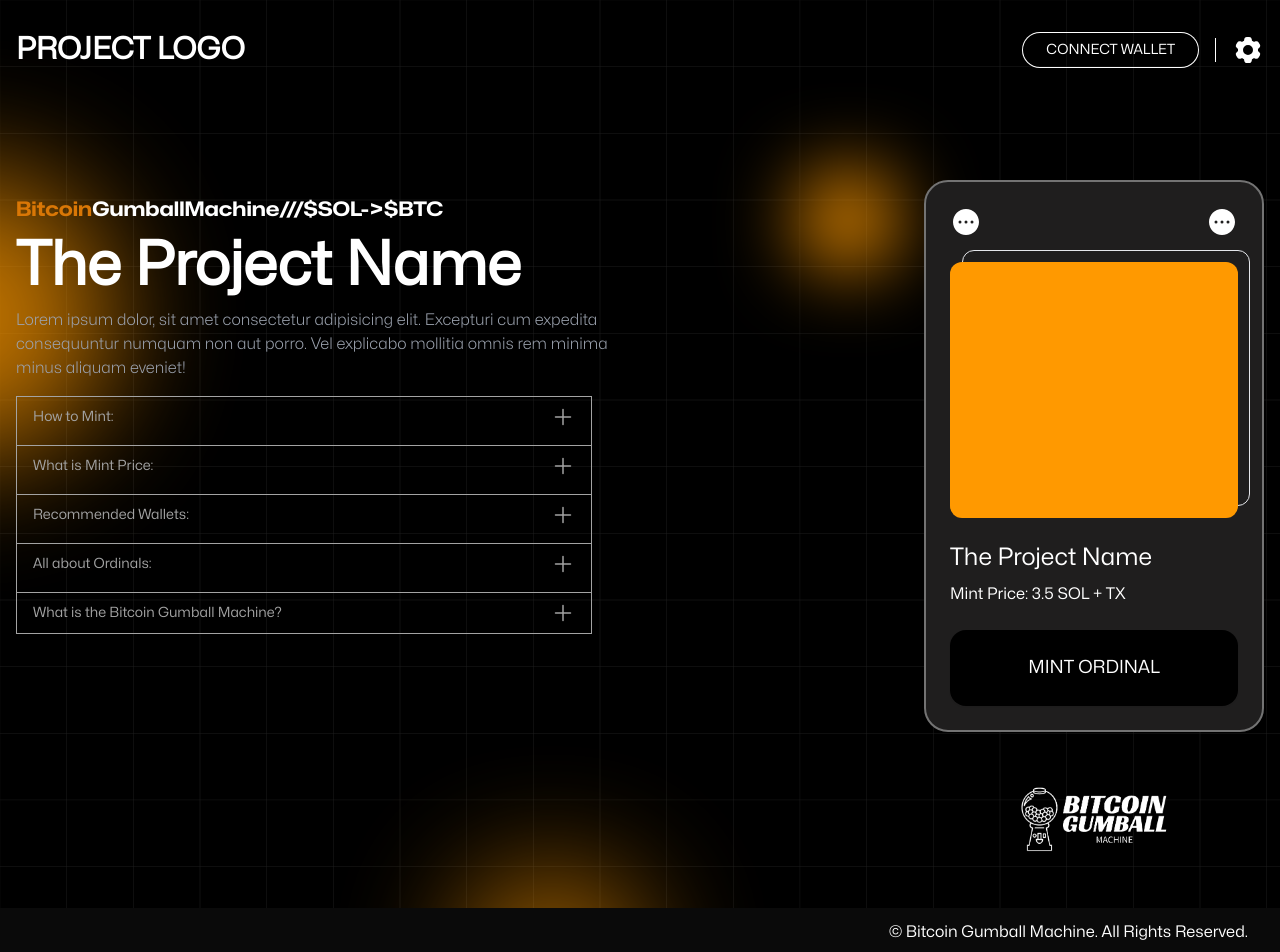
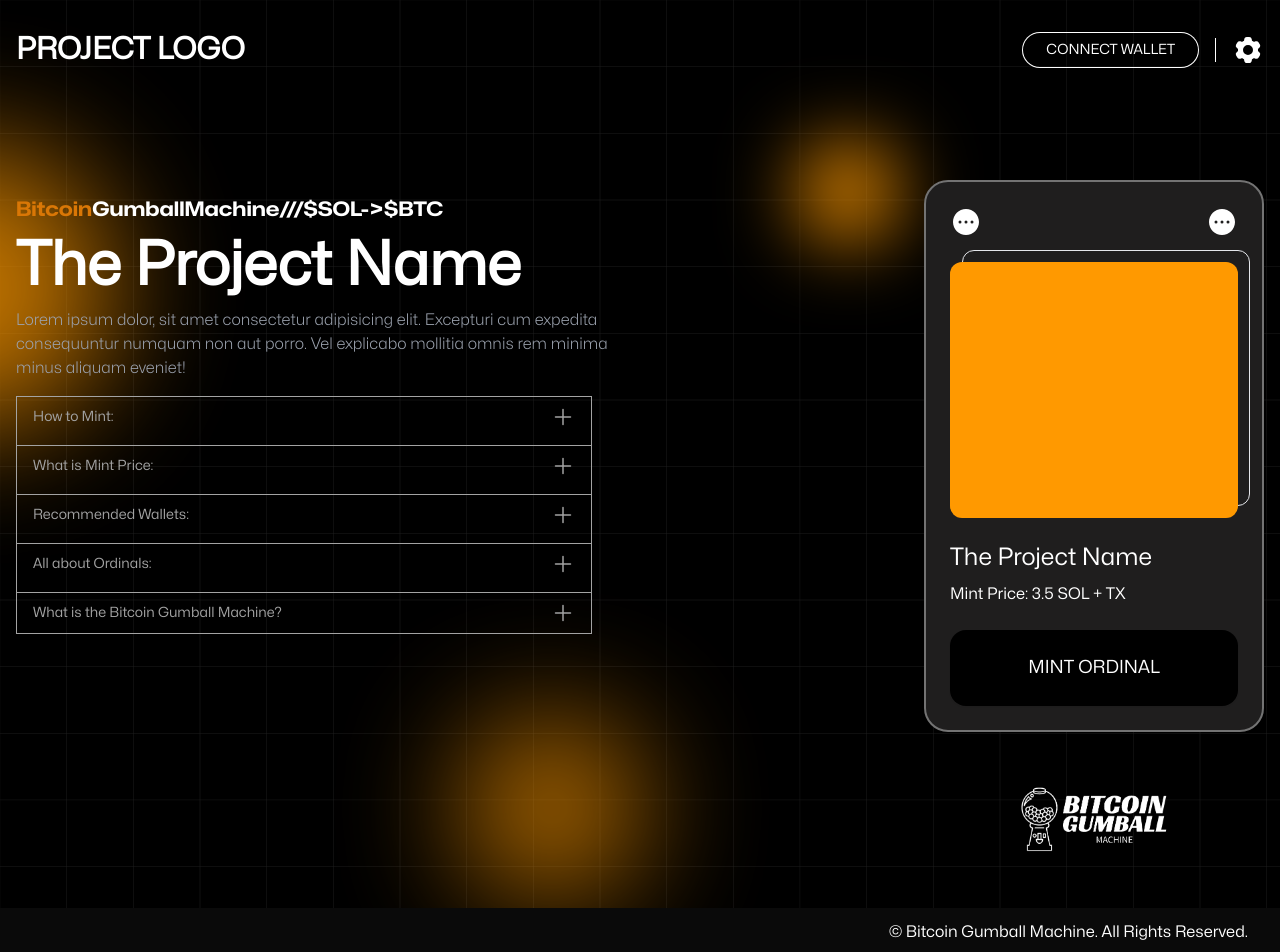
Before and after one commit to AlexMNet/bitcoin-gumball2, a React (Vite) app: page / in a window 1280 px wide. Shown: the top 952 px of the page. Built offline with nearby package versions, Linux system fonts and the light colour scheme.

Commit message:
add bg to html element, position fixed blobs

```diff
--- a/src/components/Accordion.tsx
+++ b/src/components/Accordion.tsx
@@ -3,7 +3,7 @@
 
 const Accordion = () => {
   return (
-    <div className="font-mona w-full max-w-xl border border-neutral-400  divide-y divide-neutral-400 text-neutral-400">
+    <div className="hyphens-auto font-mona w-full max-w-xl border border-neutral-400  divide-y divide-neutral-400 text-neutral-400">
       <Disclosure>
         {({ open }) => (
           <>
@@ -45,8 +45,8 @@
                 <PlusIcon className="w-6 h-6" />
               )}
             </Disclosure.Button>
-            <Disclosure.Panel className="px-6 pt-4 pb-2 text-sm  break-words space-y-3">
-              <p>
+            <Disclosure.Panel className="px-6 pt-4 pb-2 text-sm space-y-3">
+              <p className="">
                 If you hold an OG Meerkat{' '}
                 <a
                   className="underline"
--- a/src/components/SignMessage.tsx
+++ b/src/components/SignMessage.tsx
@@ -19,10 +19,7 @@
         </div>
       </div>
       <div className="mb-6">
-        <select
-          className="w-50 py-2 px-1 rounded-lg outline-none text-black bg-gray-300"
-          // onChange={handleChange}
-        >
+        <select className="w-50 py-2 px-1 rounded-lg outline-none text-black bg-gray-300">
           <option value="">Select a fee for your delivery</option>
           <option value="">Option 1</option>
           <option value="">Option 2</option>
--- a/src/index.css
+++ b/src/index.css
@@ -14,3 +14,11 @@
   font-family: 'MonaBold';
   src: url('/fonts/Mona-Sans-BoldWide.woff');
 }
+
+html {
+  background-color: black;
+}
+
+body::-webkit-scrollbar {
+  display: none;
+}
--- a/src/layouts/RootLayout.tsx
+++ b/src/layouts/RootLayout.tsx
@@ -7,9 +7,9 @@
 const RootLayout = () => {
   return (
     <div className="relative flex flex-col min-h-screen bg-black bg-grid-pattern overflow-y-hidden">
-      <div className="absolute w-72 h-72 bg-[#ff9900] rounded-full filter blur-3xl top-[18%] opacity-75 -left-44 "></div>
-      <div className="absolute w-24 h-24 bg-[#ff9900] rounded-full filter blur-2xl top-[18%] right-[30%] "></div>
-      <div className="absolute w-44 h-44 bg-[#ff9900] rounded-full filter blur-3xl -bottom-24 opacity-75 right-1/2 "></div>
+      <div className="fixed w-72 h-72 bg-[#ff9900] rounded-full filter blur-3xl top-[18%] opacity-75 -left-44 "></div>
+      <div className="fixed w-24 h-24 bg-[#ff9900] rounded-full filter blur-2xl top-[18%] right-[30%] "></div>
+      <div className="fixed w-44 h-44 bg-[#ff9900] rounded-full filter blur-3xl -bottom-24 opacity-75 right-1/2 "></div>
       <div className="flex flex-col min-h-screen z-0">
         {/* NavBar */}
         <Navbar />
```
Also changed, not shown: vercel.json (added).
